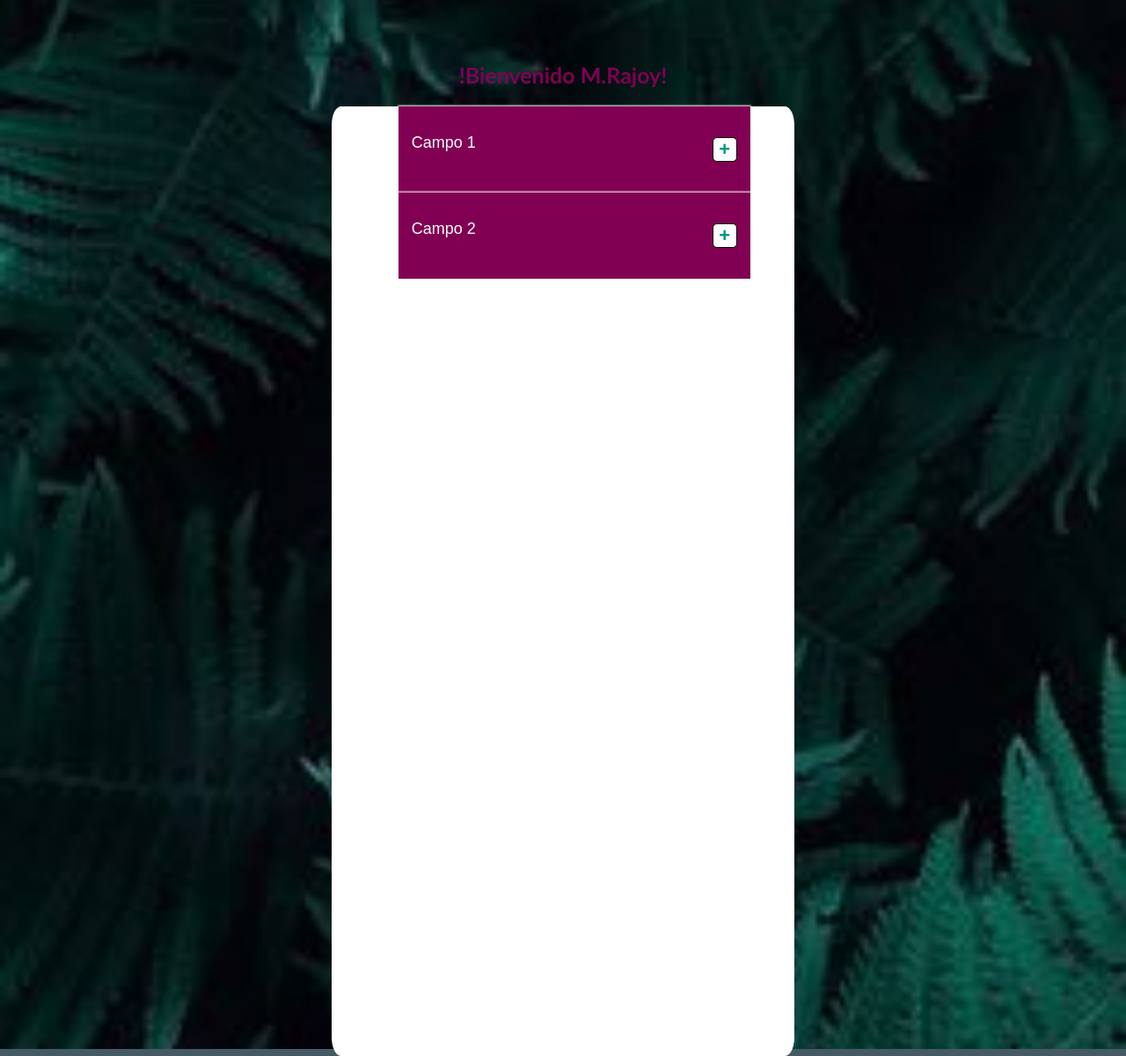
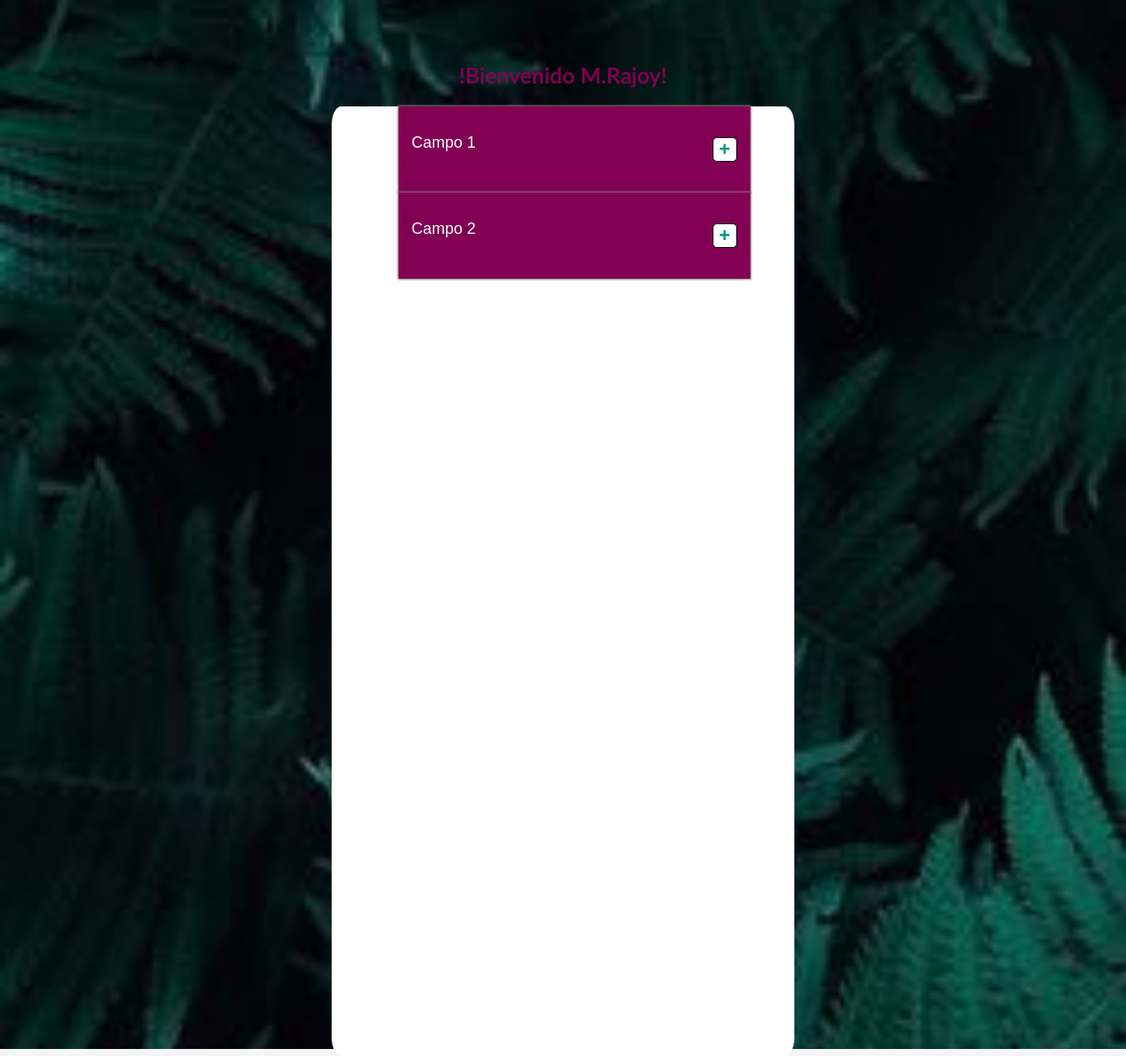
Before and after one commit to Foxpeet/ProyectoWebBueno, a PHP site: page /src/userPage.html in a window 1280 px wide. Shown: the part 80-1281 px from the top of the page at 88% size. Run offline with PHP 8.4, Linux system fonts and the light colour scheme.

Commit message:
Update estilo-userPage.css

```diff
--- a/css/estilo-userPage.css
+++ b/css/estilo-userPage.css
@@ -10,7 +10,6 @@
 }
 
 #cuadro{
-    padding-left: 10;
     height: 90%;
     width: 100%;
 }
@@ -29,17 +28,16 @@ form{
 }
 
 /* Comienzo Menú acordeón */
-body{
-    background-color: #455a64;
-}
+
 
 .cont-menu{
     width: 400px;
     margin: 0 auto;
+    align-items: center;
 }
 
 .cont-menu .cont-enlace{
-    box-shadow: 0px 0px 2px 1px white;
+    box-shadow: 0px 0px 2px 1px grey;
 }
 ul{
     list-style:none
@@ -88,6 +86,8 @@ ul{
     font-size: 20px;
     color: rgba(0,0,0,.8);
     background-color: white;
+    border: 1px solid grey;
+
 }
 
 .cont-menu .cont-enlace .enlace a:hover{
```
